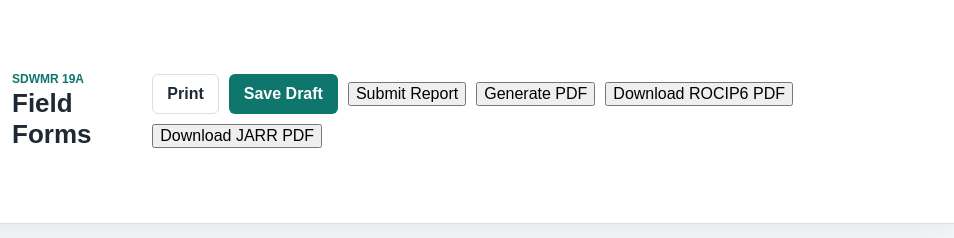
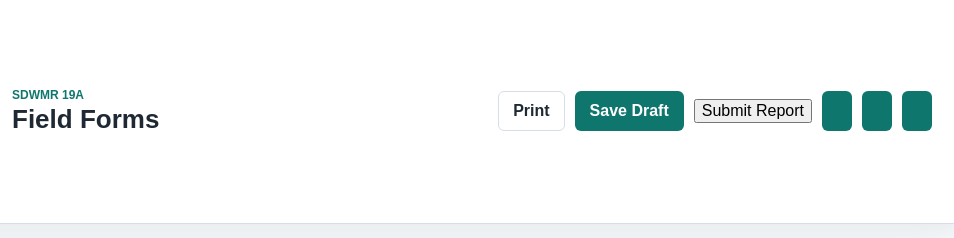
Before and after one commit to wondumann/united-p-m-field-reports, a plain HTML site: page index.html in a window 1280 px wide. Shown: the top 238 px of the page, 326-1280 px from the left. Drawn offline with nearby package versions, Linux system fonts and the light colour scheme; files whose address does not match are found by name.

Commit message:
Update index.html

```diff
--- a/index.html
+++ b/index.html
@@ -28,14 +28,11 @@
         <button type="button" onclick="submitRealReport()">
           Submit Report
         </button>
-        <button type="button" onclick="generatePDFReport()">
-          Generate PDF
+        <button class="primary-button" type="button" onclick="generatePDFReport()">
         </button>
-        <button type="button" onclick="generateRocip6PDF()">
-          Download ROCIP6 PDF
+        <button class="primary-button" type="button" onclick="generateRocip6PDF()">
         </button>
-        <button type="button" onclick="generateJarrPDF()">
-          Download JARR PDF
+        <button class="primary-button" type="button" onclick="generateJarrPDF()">
         </button>
         </button>
       </div>
```
